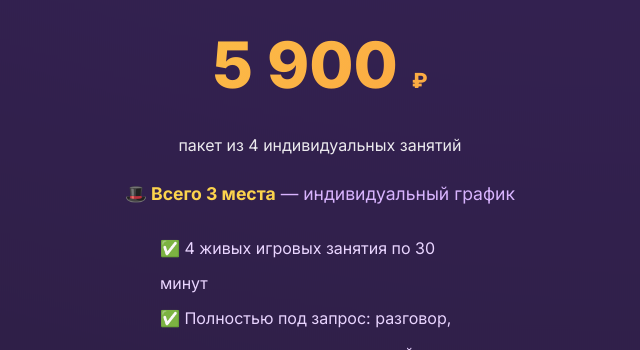
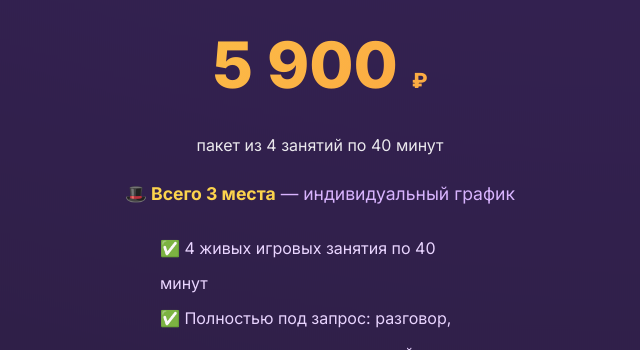
Before and after one commit to gorshkovvv-wq/English-kids, a plain HTML site: page index.html in a window 1280 px wide. Shown: the part 8006-8356 px from the top of the page, 320-960 px from the left. Drawn offline with Linux system fonts and the light colour scheme.

Commit message:
Update index.html

```diff
--- a/index.html
+++ b/index.html
@@ -398,14 +398,14 @@
                 </div>
             </div>
 
-            <!-- Тариф 3: Персональный -->
+            <!-- Тариф 3: Персональный (финальный) -->
 <div style="background: rgba(255,255,255,0.1); backdrop-filter: blur(12px); border-radius: 28px; padding: 36px 28px; margin: 30px 0; position:relative; z-index:2; border: 1px solid rgba(255,255,255,0.15);">
     <h3 style="font-size:2rem; font-weight:700; margin-bottom:10px;">👑 Тариф «Персональный»</h3>
     <div class="price">5 900 <small style="font-size:1.3rem;">₽</small></div>
-                <p style="opacity:0.9; margin-bottom:24px;">пакет из 4 индивидуальных занятий</p>
+    <p style="opacity:0.9; margin-bottom:24px;">пакет из 4 занятий по 40 минут</p>
     <div class="seats"><span>🎩 Всего 3 места</span> — индивидуальный график</div>
     <ul style="list-style:none; text-align:left; max-width:320px; margin:0 auto 28px; line-height:2.2; color:#e9d5ff;">
-                    <li>✅ 4 живых игровых занятия по 30 минут</li>
+        <li>✅ 4 живых игровых занятия по 40 минут</li>
         <li>✅ Полностью под запрос: разговор, грамматика, помощь со школой</li>
         <li>✅ Персональный план и подбор материалов</li>
         <li>✅ Обратная связь родителям после каждого урока</li>
@@ -418,8 +418,6 @@
             <input type="tel" name="phone" placeholder="Телефон" required>
             <button type="submit">Оставить заявку</button>
         </form>
-                </div>
-            </div>
     </div>
 </div>
 </section>
```
Lines whose indentation alone changed are shown as unchanged.
